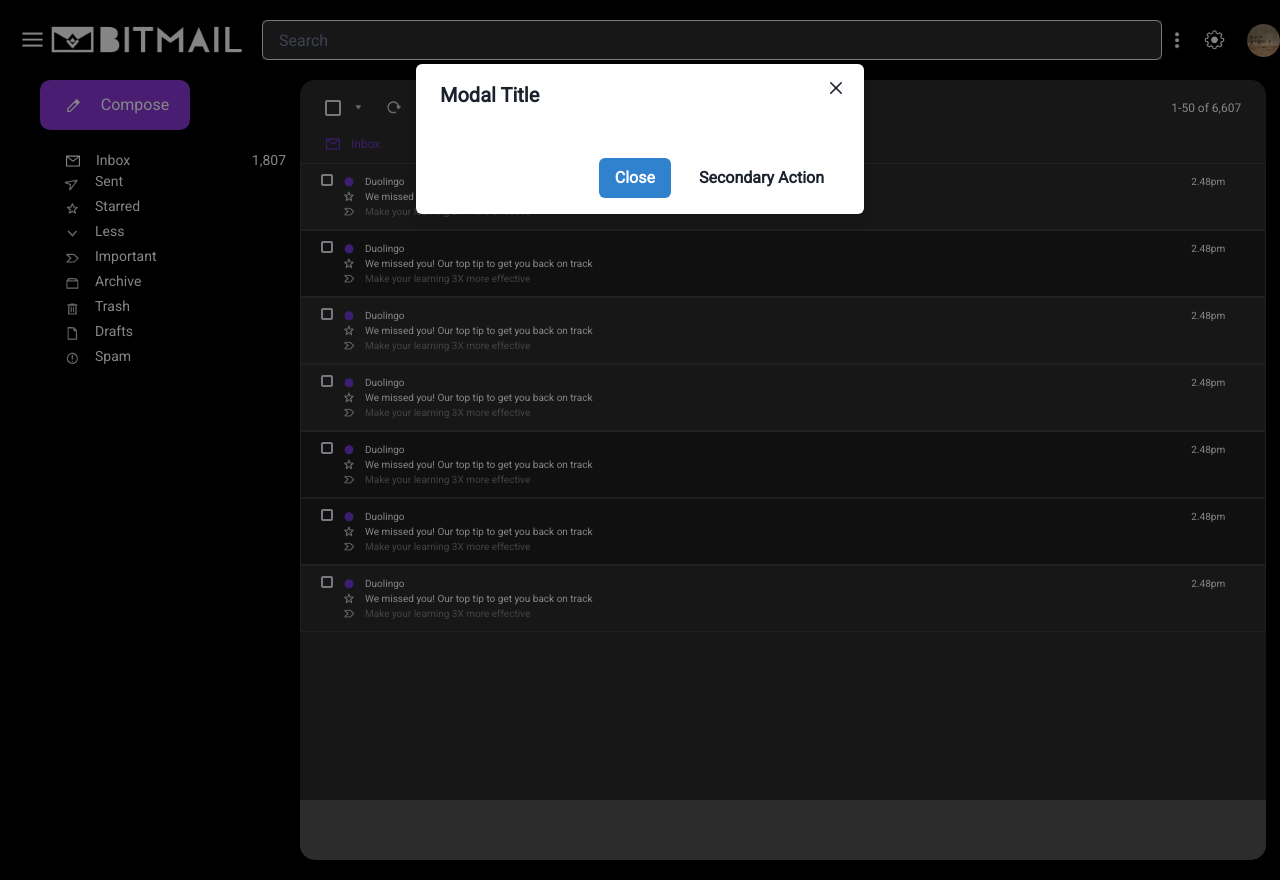
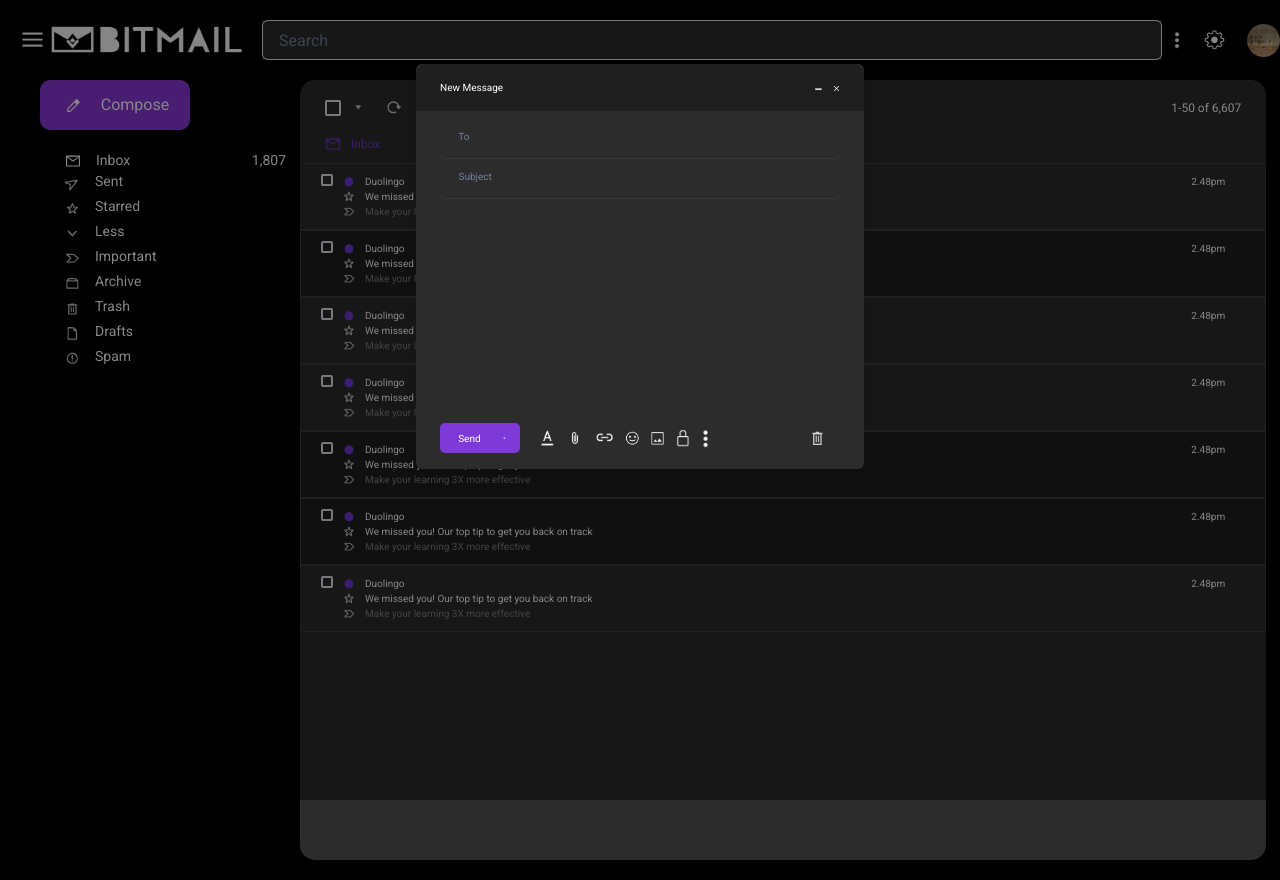
Before and after one commit to tachieth/BitMail-, a Next.js app: page /app in a window 1280 px wide. Both pictures are taken after a click on the button "Compose". Shown: the top 880 px of the page. Built offline with nearby package versions, Linux system fonts and the light colour scheme.

Commit message:
Compose Model

```diff
--- a/component/ComposeModal.js
+++ b/component/ComposeModal.js
@@ -1,4 +1,5 @@
 import React from "react";
+import { Textarea } from "@chakra-ui/react";
 import {
   Modal,
   ModalOverlay,
@@ -9,6 +10,7 @@ import {
   ModalCloseButton,
   Box,
   Heading,
+  Input,
   Link,
   Text,
   Flex,
@@ -21,18 +23,72 @@ export default function ComposeModal({ isOpen, onClose }) {
   return (
     <Modal isOpen={isOpen} onClose={onClose}>
       <ModalOverlay />
-      <ModalContent>
-        <ModalHeader>Modal Title</ModalHeader>
-        <ModalCloseButton />
+      <ModalContent bg="#2c2c2c">
+        <ModalHeader
+          borderTopLeftRadius="10px"
+          borderTopRightRadius="10px"
+          bg="#1f1f1f"
+          color="white"
+          fontSize="10px"
+          fontWeight="light"
+        >
+          New Message
+        </ModalHeader>
+        <Box position="absolute" top="20px" right="40px">
+
+        <Image src="/images/minimize.png" w="12px" alt="minimize" />
+        </Box>
+        <ModalCloseButton fontSize="5px" color="white" />
         <ModalBody>
-
+          <Input
+            borderBottomColor="#393939"
+            borderWidth="0"
+            borderBottomWidth="1px"
+            pb="5px"
+            fontSize="10px"
+            placeholder=" To"
+            color="#8f8f8f"
+          />
+          <Input
+            borderBottomColor="#393939"
+            borderWidth="0"
+            borderBottomWidth="1px"
+            pb="5px"
+            placeholder=" Subject"
+            fontSize="10px"
+            color="#8f8f8f"
+          />
+          <Box h="200px">
+            <Textarea color="white" border="none" fontSize="10px" h="100%" />
+          </Box>
         </ModalBody>
 
         <ModalFooter>
-          <Button colorScheme="blue" mr={3} onClick={onClose}>
-            Close
-          </Button>
-          <Button variant="ghost">Secondary Action</Button>
+          <Flex w="100%" justifyContent="space-between">
+            <Flex alignItems="center">
+              <Flex
+                borderRadius="5px"
+                alignItems="center"
+                bg="#7e3ad9"
+                h="30px"
+                justifyContent="space-around"
+                w="80px"
+              >
+                <Text ml="10px" color="white" fontSize="10px">
+                  Send
+                </Text>
+                <Image src="/images/Checkbox Tick.svg" w="15px" />
+              </Flex>
+              <Image ml="20px" mr="10px" src="/images/A.png" w="15px" alt="A" />
+              <Image mr="10px" src="/images/insert.png" w="20px" alt="insert" />
+              <Image mr="10px" src="/images/insert_.png" w="20px" alt="insert_" />
+              <Image mr="10px" src="/images/smile.png" w="15px" alt="smile" />
+              <Image mr="10px" src="/images/picture.png" w="15px" alt="picture" />
+              <Image mr="10px" src="/images/lock.png" w="15px" alt="lock" />
+              <Image src="/images/3_dots.png" w="12px" alt="3dot" />
+            </Flex>
+            <Image ml="20px" mr="10px" src="/images/trash.svg" w="25px" alt="trash" />
+          </Flex>
         </ModalFooter>
       </ModalContent>
     </Modal>
--- a/component/LeftSideBar.js
+++ b/component/LeftSideBar.js
@@ -24,7 +24,7 @@ export default function LeftSideBar({onOpen}) {
         as="button"
         onClick={onOpen}
       >
-        <Image src="/images/pencil.png" w="25px" />
+        <Image src="/images/pencil.png" w="25px" alt="pencil" />
         <Text ml="15px" color="white">
           Compose
         </Text>
@@ -42,49 +42,49 @@ export default function LeftSideBar({onOpen}) {
           </Flex>
         </Flex>
         <Flex as="button" ml="20px">
-          <Image mr="10px" src="/images/Sent.svg" w="25px" />
+          <Image mr="10px" src="/images/Sent.svg" w="25px" alt="sent" />
           <Text fontSize="14px" color="white">
             Sent
           </Text>
         </Flex>
         <Flex as="button" ml="20px">
-          <Image mr="10px" src="/images/Starred.svg" w="25px" />
+          <Image mr="10px" src="/images/Starred.svg" w="25px" alt="starred" />
           <Text fontSize="14px" color="white">
             Starred
           </Text>
         </Flex>
         <Flex as="button" ml="20px">
-          <Image mr="10px" src="/images/Less.svg" w="25px" />
+          <Image mr="10px" src="/images/Less.svg" w="25px" alt="less" />
           <Text fontSize="14px" color="white">
             Less
           </Text>
         </Flex>
         <Flex as="button" ml="20px">
-          <Image mr="10px" src="/images/Important.svg" w="25px" />
+          <Image mr="10px" src="/images/Important.svg" w="25px" alt="imp" />
           <Text fontSize="14px" color="white">
             Important
           </Text>
         </Flex>
         <Flex as="button" ml="20px">
-          <Image mr="10px" src="/images/Archive.svg" w="25px" />
+          <Image mr="10px" src="/images/Archive.svg" w="25px" alt="archieve" />
           <Text fontSize="14px" color="white">
             Archive
           </Text>
         </Flex>
         <Flex as="button" ml="20px">
-          <Image mr="10px" src="/images/Trash.svg" w="25px" />
+          <Image mr="10px" src="/images/Trash.svg" w="25px" alt="trash" />
           <Text fontSize="14px" color="white">
             Trash
           </Text>
         </Flex>
         <Flex as="button" ml="20px">
-          <Image mr="10px" src="/images/Draft.svg" w="25px" />
+          <Image mr="10px" src="/images/Draft.svg" w="25px" alt="draft" />
           <Text fontSize="14px" color="white">
             Drafts
           </Text>
         </Flex>
         <Flex as="button" ml="20px">
-          <Image mr="10px" src="/images/Spam.svg" w="25px" />
+          <Image mr="10px" src="/images/Spam.svg" w="25px" alt="spam" />
           <Text fontSize="14px" color="white">
             Spam
           </Text>
--- a/component/ReadMailSection.js
+++ b/component/ReadMailSection.js
@@ -8,13 +8,13 @@ export default function MailCard() {
     <Box w="500px" borderTopWidth="1px" borderColor="#3e3e3e">
       <Flex mt="10px">
         <Flex ml="20px" alignItems="center" as="button">
-          <Image src="/images/Archive.svg" w="30px" />
+          <Image src="/images/Archive.svg" w="30px" alt="archieve" />
           <Text mt="3px" fontSize="11px" color="white">
             Archive
           </Text>
         </Flex>
         <Flex ml="20px" alignItems="center" as="button">
-          <Image src="/images/Trash.svg" w="30px" />
+          <Image src="/images/Trash.svg" w="30px" alt="trash" />
           <Text mt="3px" fontSize="11px" color="white">
             Delete
           </Text>
@@ -27,7 +27,7 @@ export default function MailCard() {
           </Text>
         </Flex>
         <Flex ml="20px" alignItems="center" as="button">
-          <Image src="/images/Spam.svg" w="30px" />
+          <Image src="/images/Spam.svg" w="30px" alt="spam" />
           <Text mt="3px" fontSize="11px" color="white">
             Mark spam
           </Text>
@@ -82,15 +82,15 @@ export default function MailCard() {
               <Text ml="10px" color="white" fontSize="10px">
                 Send
               </Text>
-              <Image src="/images/Checkbox Tick.svg" w="15px" />
+              <Image src="/images/Checkbox Tick.svg" w="15px" alt="checkbox" />
             </Flex>
-            <Image ml="20px" mr="10px" src="/images/A.png" w="15px" />
-            <Image mr="10px" src="/images/insert.png" w="20px" />
-            <Image mr="10px" src="/images/insert_.png" w="20px" />
-            <Image mr="10px" src="/images/smile.png" w="15px" />
-            <Image mr="10px" src="/images/picture.png" w="15px" />
-            <Image mr="10px" src="/images/lock.png" w="15px" />
-            <Image  src="/images/3_dots.png" w="12px" />
+            <Image ml="20px" mr="10px" src="/images/A.png" w="15px" alt="A" />
+            <Image mr="10px" src="/images/insert.png" w="20px" alt="insert" />
+            <Image mr="10px" src="/images/insert_.png" w="20px" alt="insert_" />
+            <Image mr="10px" src="/images/smile.png" w="15px" alt="smile" />
+            <Image mr="10px" src="/images/picture.png" w="15px" alt="picture"/>
+            <Image mr="10px" src="/images/lock.png" w="15px"  alt="lock"/>
+            <Image  src="/images/3_dots.png" w="12px" alt="3dot" />
           </Flex>
         </Flex>
       </Flex>
--- a/pages/app.js
+++ b/pages/app.js
@@ -37,9 +37,9 @@ export default function Home() {
             >
               <Flex>
                 <Checkbox />
-                <Image src="/images/Checkbox Tick.svg" w="35px" />
-                <Image src="/images/Refresh.svg" w="35px" />
-                <Image src="/images/3 Dots Vertical.svg" w="35px" />
+                <Image src="/images/Checkbox Tick.svg" w="35px" alt="checkbox" />
+                <Image src="/images/Refresh.svg" w="35px" alt="refresh" />
+                <Image src="/images/3 Dots Vertical.svg" w="35px" alt="3dot" />
               </Flex>
               <Flex>
                 <Text fontSize="12px" color="white">
@@ -70,13 +70,13 @@ export default function Home() {
           </Box>
           <Box ml="10px">
             <Box>
-              <Image src="/images/Calendar.svg" w="35px" />
+              <Image src="/images/Calendar.svg" w="35px" alt="calender" />
             </Box>
             <Box>
-              <Image src="/images/Task.svg" w="35px" />
+              <Image src="/images/Task.svg" w="35px" alt="task" />
             </Box>
             <Box>
-              <Image src="/images/Calendar.svg" w="35px" />
+              <Image src="/images/Calendar.svg" w="35px" alt="calender" />
             </Box>
           </Box>
         </Flex>
--- a/styles/globals.css
+++ b/styles/globals.css
@@ -24,3 +24,7 @@ a {
     background: black;
   }
 }
+
+textarea {
+  resize: none !important;
+}
```
Also changed, not shown: public/images/minimize.png (added).
